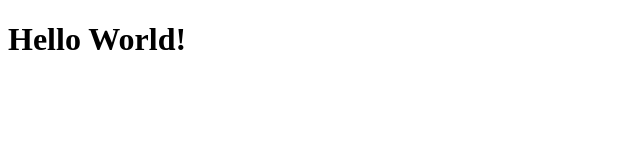
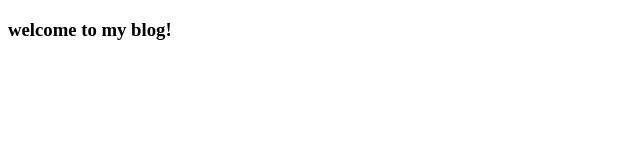
Before and after one commit to usmile/usmile.github.com, a plain HTML site: page index.html in a window 1280 px wide. Shown: the whole page, without its empty margins (0-640 px from the left). Drawn offline with Linux system fonts and the light colour scheme.

Commit message:
Update index.html

```diff
--- a/index.html
+++ b/index.html
@@ -7,6 +7,6 @@
 
   <body>
 
-  <h1>Hello World!</h1>
+  <h3>welcome to my blog!</h3>
   </body>
 </html>
```
